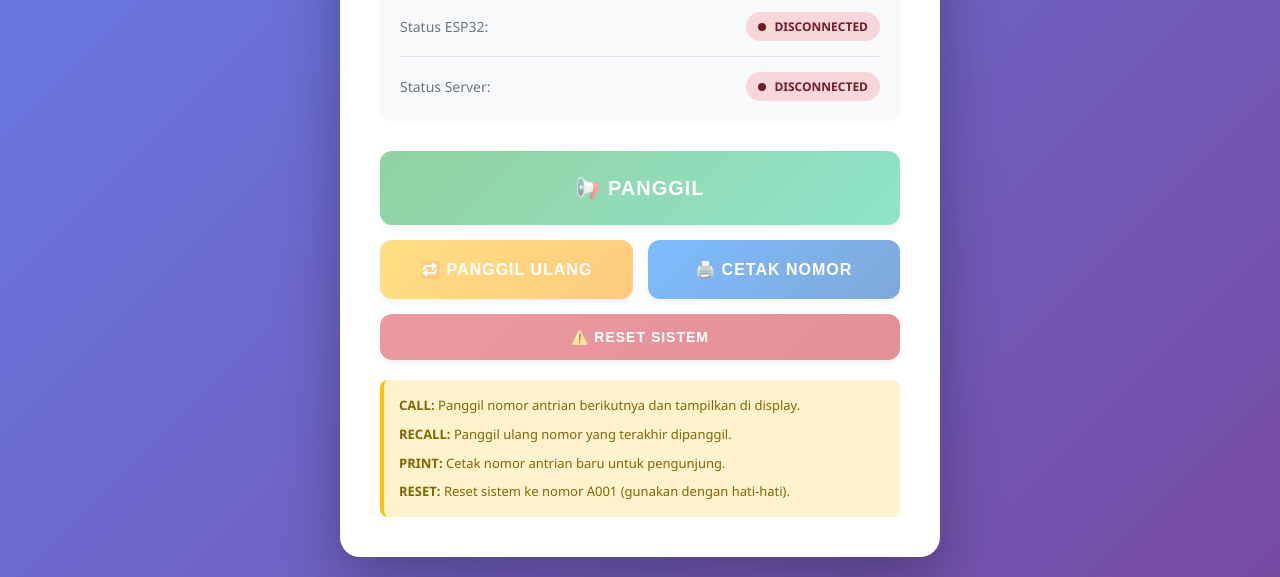
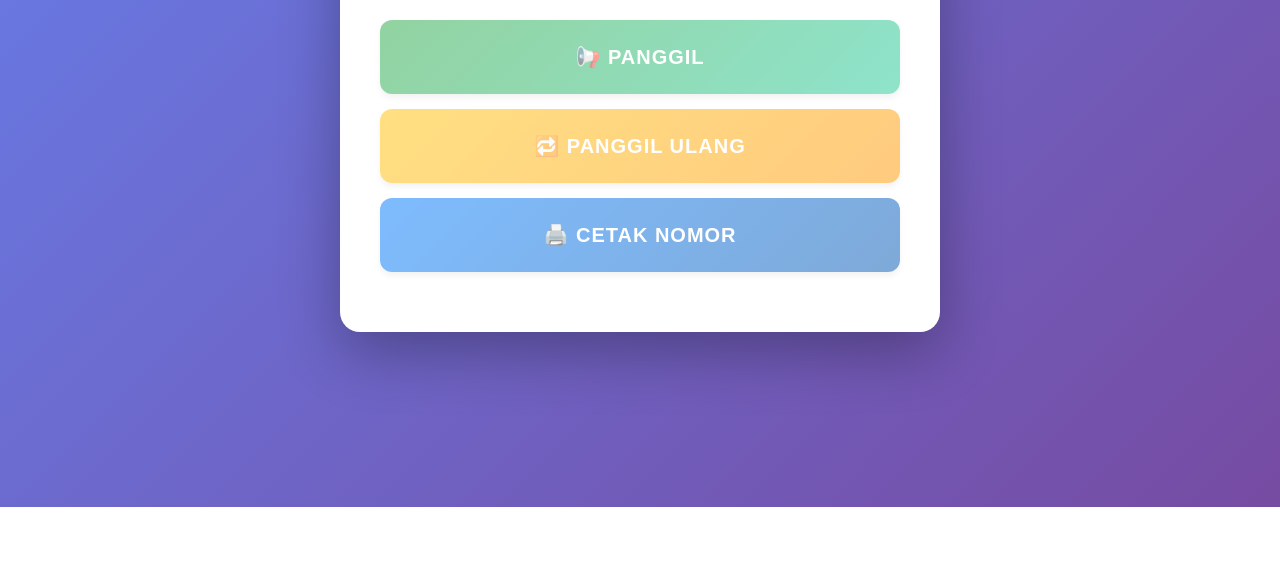
Before and after one commit to Bangk3/antrian_tablet_beta, a website: page index.html in a window 1280 px wide. Shown: the part 293-870 px from the top of the page. After the commit the page ends 800 px from the top, so only its background shows below. Drawn offline with Linux system fonts and the light colour scheme.

Commit message:
update tampilan web

```diff
--- a/index.html
+++ b/index.html
@@ -162,20 +162,26 @@
         .btn-recall {
             background: linear-gradient(135deg, #ffc107 0%, #ff9800 100%);
             color: white;
+            grid-column: 1 / -1;
+            font-size: 20px;
+            padding: 25px;
         }
 
         .btn-print {
             background: linear-gradient(135deg, #007bff 0%, #0056b3 100%);
             color: white;
+            grid-column: 1 / -1;
+            font-size: 20px;
+            padding: 25px;
         }
 
-        .btn-reset {
+        /* .btn-reset {
             background: linear-gradient(135deg, #dc3545 0%, #c82333 100%);
             color: white;
             grid-column: 1 / -1;
             font-size: 14px;
             padding: 15px;
-        }
+        } */
 
         .info-box {
             background: #fff3cd;
@@ -246,7 +252,7 @@
             <p class="subtitle">Control Panel v1.0</p>
         </div>
 
-        <div class="status-section">
+        <!-- <div class="status-section">
             <div class="status-row">
                 <span class="status-label">Nomor Dipanggil:</span>
                 <span class="status-value called" id="currentCalled">-</span>
@@ -263,7 +269,7 @@
                 <span class="status-label">Status Server:</span>
                 <span class="connection-status disconnected" id="serverStatus">DISCONNECTED</span>
             </div>
-        </div>
+        </div> -->
 
         <div class="controls">
             <button class="btn btn-call" id="btnCall" onclick="sendCommand('CALL')" disabled>
@@ -275,17 +281,17 @@
             <button class="btn btn-print" id="btnPrint" onclick="sendCommand('PRINT')" disabled>
                 🖨️ CETAK NOMOR
             </button>
-            <button class="btn btn-reset" id="btnReset" onclick="sendCommand('RESET')" disabled>
+            <!-- <button class="btn btn-reset" id="btnReset" onclick="sendCommand('RESET')" disabled>
                 ⚠️ RESET SISTEM
-            </button>
+            </button> -->
         </div>
 
-        <div class="info-box">
+        <!-- <div class="info-box">
             <p><strong>CALL:</strong> Panggil nomor antrian berikutnya dan tampilkan di display.</p>
             <p><strong>RECALL:</strong> Panggil ulang nomor yang terakhir dipanggil.</p>
             <p><strong>PRINT:</strong> Cetak nomor antrian baru untuk pengunjung.</p>
             <p><strong>RESET:</strong> Reset sistem ke nomor A001 (gunakan dengan hati-hati).</p>
-        </div>
+        </div> -->
     </div>
 
     <script>
```
